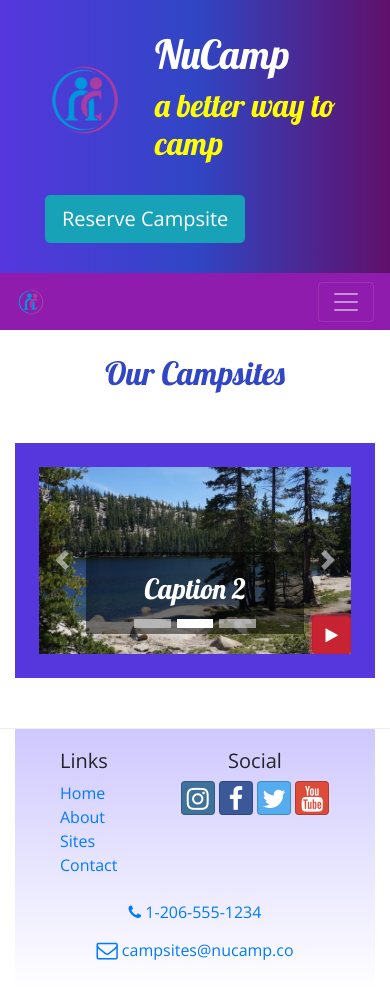
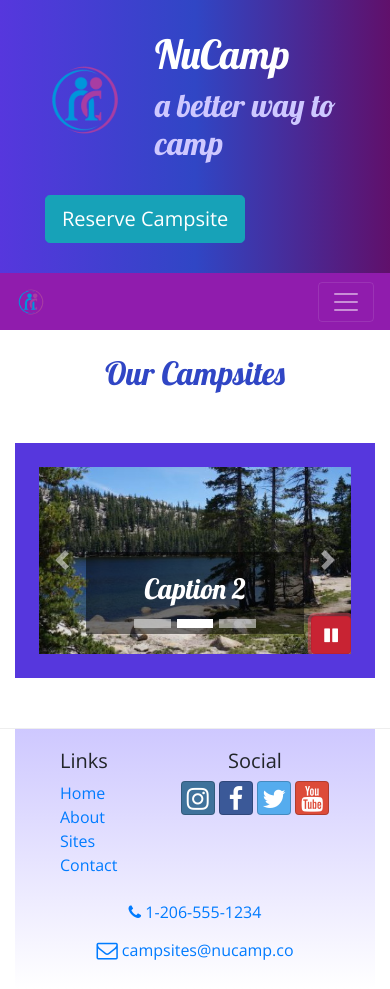
Before and after one commit to Gogsii/react-bootstrap-app, a website: page sites-edited.html in a window 390 px wide. Both pictures are taken after a click on the button 331 px from the left and 635 px from the top of the page. Drawn offline with nearby package versions, Linux system fonts and the light colour scheme.

Commit message:
"Added imagemin, copyfiles, onchange, rimraf, etc"

```diff
--- a/css/styles.css
+++ b/css/styles.css
@@ -8,7 +8,7 @@ h2 {
   color: #3046C5; }
 
 header h2 {
-  color: yellow; }
+  color: #CEC8FF; }
 
 .site-footer {
   background-image: linear-gradient(#CEC8FF, white);
--- /dev/null
+++ b/js/scripts.js
@@ -0,0 +1,14 @@
+$(function () {
+    $(".carousel").carousel( { interval: 2000, pause: "false"} );
+    $("#carouselButton").click(function(){
+        if ($("#carouselButton").children("i").hasClass("fa-pause")) {
+                $(".carousel").carousel("pause");
+                $("#carouselButton").children("i").removeClass("fa-pause");
+                $("#carouselButton").children("i").addClass("fa-play");
+        } else {
+            $(".carousel").carousel("cycle");
+            $("#carouselButton").children("i").removeClass("fa-play");
+            $("#carouselButton").children("i").addClass("fa-pause");
+        }
+    });
+});
--- a/sites-edited.html
+++ b/sites-edited.html
@@ -6,14 +6,14 @@
     <meta charset="utf-8" />
     <meta name="viewport" content="width=device-width, initial-scale=1" />
 
-    <!-- Bootstrap CSS -->
+    <!-- build:css css/main.css -->
     <link rel="stylesheet" href="node_modules/bootstrap/dist/css/bootstrap.min.css" />
-
-    <!-- Additional CSS must be placed after Bootstrap CSS -->
     <link rel="stylesheet" href="node_modules/font-awesome/css/font-awesome.min.css" />
     <link rel="stylesheet" href="node_modules/bootstrap-social/bootstrap-social.css" />
+    <link rel="stylesheet" href="css/styles.css" />
+    <!-- endbuild -->
+
     <link rel="stylesheet" href="https://fonts.googleapis.com/css?family=Lobster|Open+Sans" />
-    <link rel="stylesheet" href="css/styles.css" />
 
     <title>NuCamp: A Better Way To Camp</title>
 </head>
@@ -169,27 +169,14 @@
         </div>
     </footer>
 
-    <!-- jQuery must come first, then Popper.js, then the Bootstrap JavaScript plugins.-->
+    <!-- build:js js/main.js -->
     <script src="node_modules/jquery/dist/jquery.slim.min.js"></script>
     <script src="node_modules/popper.js/dist/umd/popper.min.js"></script>
     <script src="node_modules/bootstrap/dist/js/bootstrap.min.js"></script>
+    <script src="js/scripts.js"></script>
+    <!-- endbuild -->
 
-    <script>
-        $(function () {
-            $(".carousel").carousel( { interval: 2000, pause: "false"} );
-            $("#carouselButton").click(function(){
-                if ($("#carouselButton").children("i").hasClass("fa-pause")) {
-                        $(".carousel").carousel("pause");
-                        $("#carouselButton").children("i").removeClass("fa-pause");
-                        $("#carouselButton").children("i").addClass("fa-play");
-                } else {
-                    $(".carousel").carousel("cycle");
-                    $("#carouselButton").children("i").removeClass("fa-play");
-                    $("#carouselButton").children("i").addClass("fa-pause");
-                }
-            });
-        });
-    </script>
+    <script src="js/scripts.js"></script>
 
 </body>
 
```
Also changed, not shown: aboutus.html (+11 -9 lines), contactus.html (+7 -5 lines), index-edited.html (+7 -6 lines), index.html (+7 -5 lines), package.json (+16 -3 lines), 2 other files.
